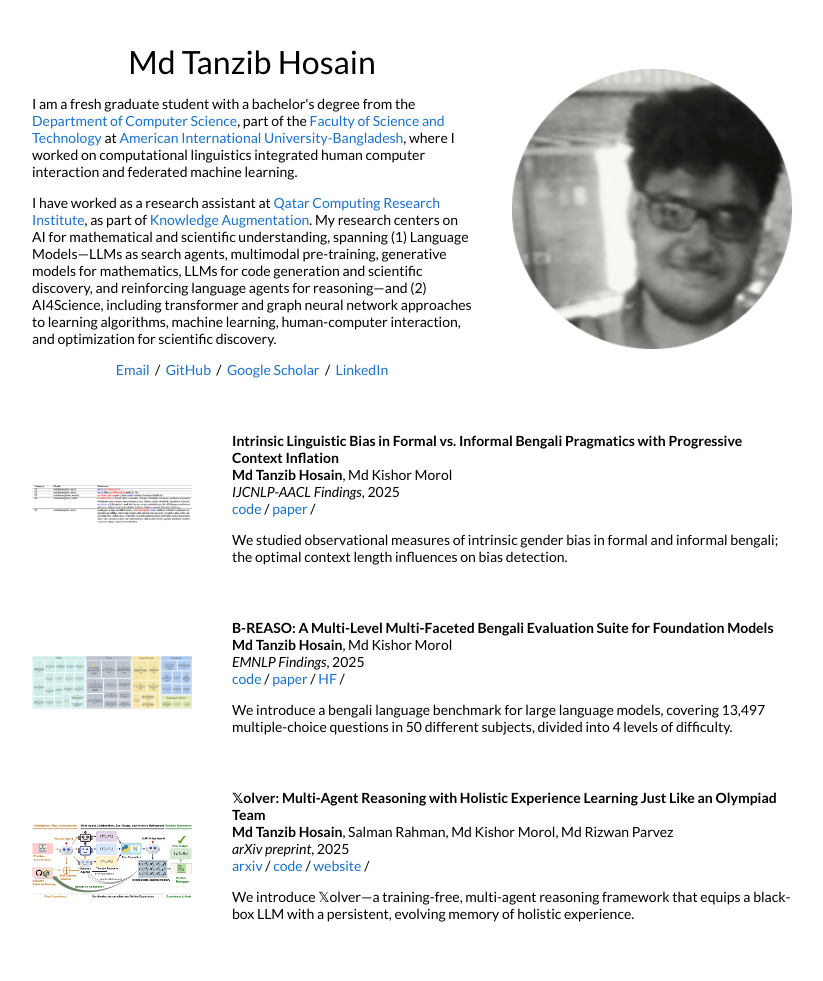
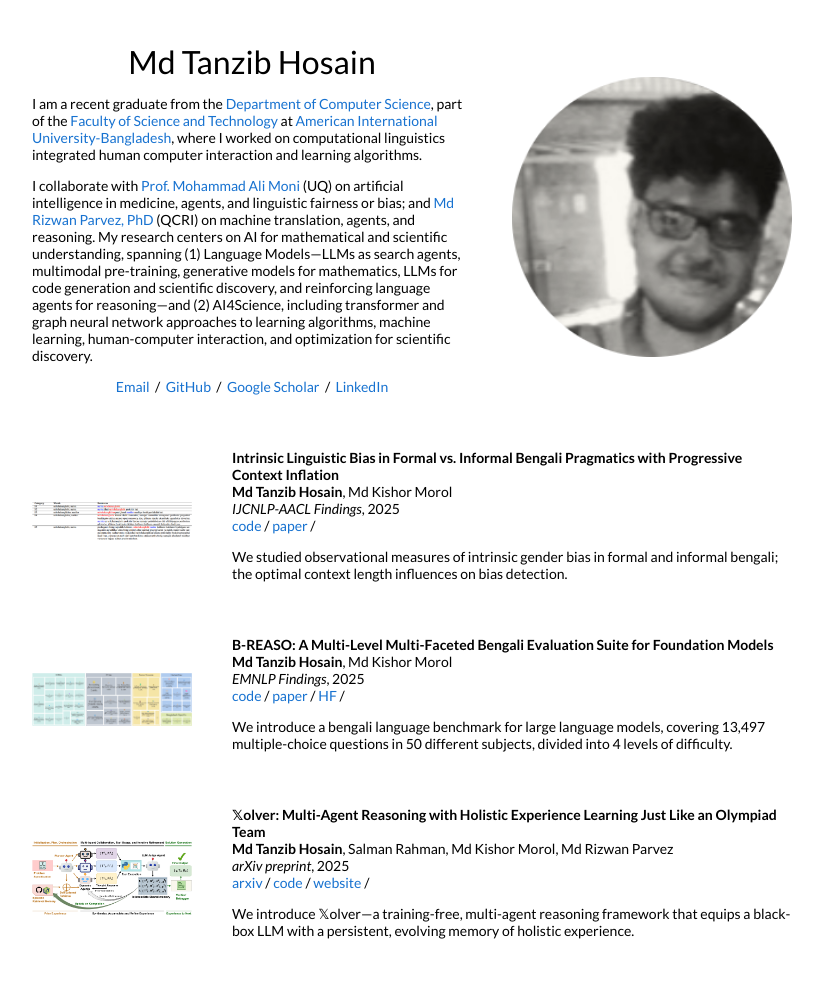
Before and after one commit to kraritt/kraritt.github.io, a Jekyll site: the page built from _posts/2025-10-25-contextl.markdown, in a window 1280 px wide. Shown: the whole page, without its empty margins (228-1051 px from the left). Built offline with Jekyll 4.4.1, drawn with Linux system fonts in a browser that asks for light colours.

Commit message:
Revise personal description and research information
Updated personal introduction and research details.

```diff
--- a/_layouts/default.html
+++ b/_layouts/default.html
@@ -34,10 +34,10 @@
               <h1>
                 Md Tanzib Hosain
               </h1>
-              <p>I am a fresh graduate student with a bachelor's degree from the <a href="https://www.aiub.edu/faculties/fst/departments/department-of-computer-science">Department of Computer Science</a>, part of the <a href="https://www.aiub.edu/faculties/fst">Faculty of Science and Technology</a> at <a href="https://www.aiub.edu/">American International University-Bangladesh</a>, where I worked on computational linguistics integrated human computer interaction and federated machine learning</a>.
+              <p>I am a recent graduate from the <a href="https://www.aiub.edu/faculties/fst/departments/department-of-computer-science">Department of Computer Science</a>, part of the <a href="https://www.aiub.edu/faculties/fst">Faculty of Science and Technology</a> at <a href="https://www.aiub.edu/">American International University-Bangladesh</a>, where I worked on computational linguistics integrated human computer interaction and learning algorithms</a>.
               </p>
               <p>
-                I have worked as a research assistant at <a href="https://www.hbku.edu.qa/en/qcri/">Qatar Computing Research Institute</a>, as part of <a href="https://github.com/kagnlp/">Knowledge Augmentation</a>. My research centers on AI for mathematical and scientific understanding, spanning (1) Language Models—LLMs as search agents, multimodal pre-training, generative models for mathematics, LLMs for code generation and scientific discovery, and reinforcing language agents for reasoning—and (2) AI4Science, including transformer and graph neural network approaches to learning algorithms, machine learning, human-computer interaction, and optimization for scientific discovery.
+                I collaborate with <a href="https://scholar.google.com/citations?user=JnwcUwkAAAAJ&hl=en">Prof. Mohammad Ali Moni</a> (UQ) on artificial intelligence in medicine, agents, and linguistic fairness or bias; and <a href="https://scholar.google.com/citations?user=KhC8rtcAAAAJ&hl=en">Md Rizwan Parvez, PhD</a> (QCRI) on machine translation, agents, and reasoning. My research centers on AI for mathematical and scientific understanding, spanning (1) Language Models—LLMs as search agents, multimodal pre-training, generative models for mathematics, LLMs for code generation and scientific discovery, and reinforcing language agents for reasoning—and (2) AI4Science, including transformer and graph neural network approaches to learning algorithms, machine learning, human-computer interaction, and optimization for scientific discovery.
               </p>
               <p style="text-align:center">
                 <a target="_blank" href="https://mailhide.io/e/aTr7lU69"> Email</a> &nbsp;/&nbsp;
```
